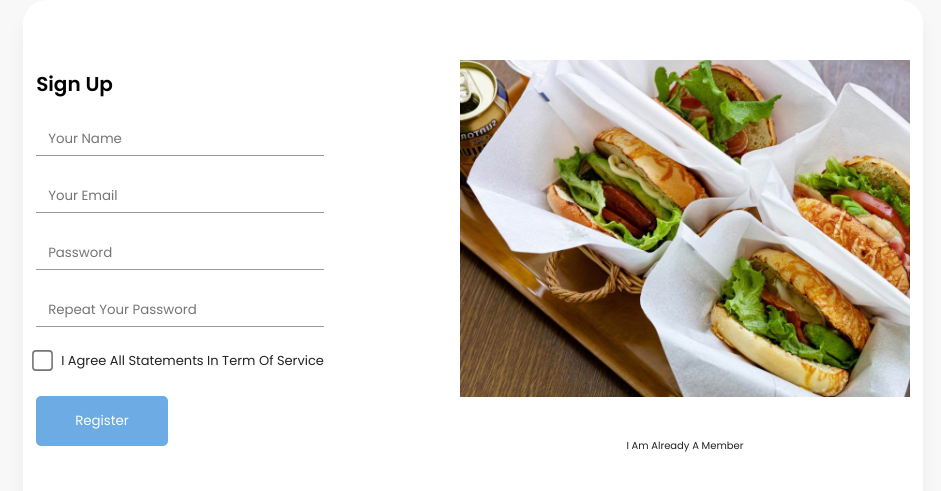
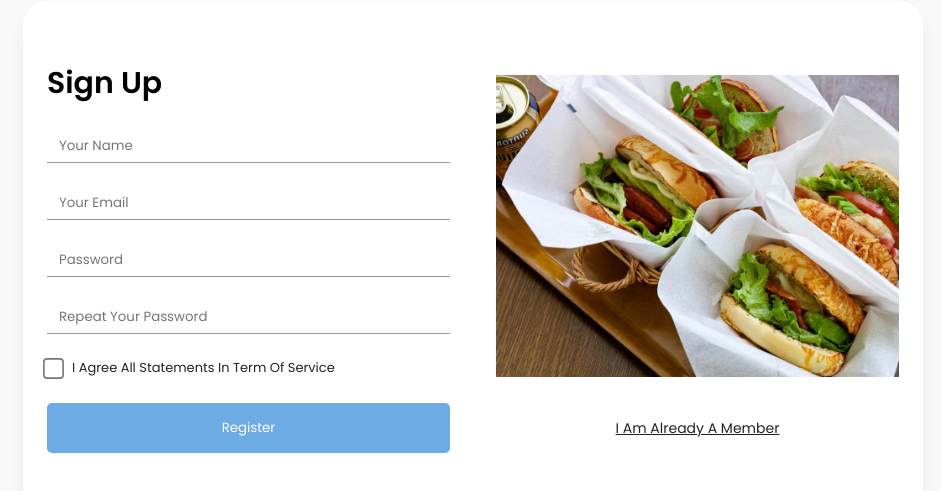
Before and after one commit to anhpd17/nutrition-client, a Vue app: page /signup in a window 1280 px wide. Shown: the part 143-634 px from the top of the page, without its empty margins (167-1108 px from the left). Built offline with nearby package versions, Linux system fonts and the light colour scheme.

Commit message:
fix: sửa css

```diff
--- a/src/views/Login.vue
+++ b/src/views/Login.vue
@@ -3,10 +3,13 @@
         <div class="wrapper">
             <div class="img-block">
                 <img
-                    src="https://colorlib.com/etc/regform/colorlib-regform-7/images/signin-image.jpg"
+                    src="../assets/images/diet_blog1.jpg"
                     alt=""
+                    style="width: 100%; height: 100%"
                 />
-                <h2>Create an account</h2>
+                <router-link to="/signup">
+                    <h2>Create an account</h2>
+                </router-link>
             </div>
             <div class="info-block">
                 <h1 class="form-title">Sign up</h1>
@@ -22,7 +25,9 @@
                     <input type="checkbox" name="" id="tick" />
                     <label for="tick">Remember me</label>
                 </div>
-                <button class="login-btn">Log in</button>
+                <router-link to="/">
+                    <button class="login-btn">Log in</button>
+                </router-link>
             </div>
         </div>
     </div>
@@ -45,13 +50,13 @@
     width: 800px;
     height: 500px;
     display: flex;
+    column-gap: 46px;
     justify-content: space-between;
     align-items: center;
 }
-
 .form-title {
-    text-align: left;
-    margin: 0 0 33px;
+    text-align: center;
+    margin-bottom: 33px;
     font-size: 40px;
     color: black;
 }
@@ -61,22 +66,20 @@
 .input-group label {
     display: block;
     margin-bottom: 6px;
-    font-size: 24px;
+    font-size: 14px;
     color: black;
-    font-weight: lighter;
 }
 .input-group input {
-    display: block;
+    width: 100%;
     padding: 8px 12px;
     border: 0;
     border-bottom: 1px solid #999;
     outline: none;
-    width: calc(100% - 24px);
 }
 
 .login-btn {
     display: block;
-    width: 40%;
+    width: 100%;
     padding: 15px 39px;
     background-color: #6dabe4;
     font-size: 15px;
@@ -87,22 +90,20 @@
     margin: 40px 0;
     cursor: pointer;
 }
-.img-block {
-    width: 45%;
-    display: inline-block;
-    margin: 0 0 0 40px;
-}
-
 .info-block {
-    width: 40%;
-    display: inline-block;
-    margin: 0 40px 0 0;
+    width: 50%;
 }
 
 .box-group {
     margin: 20px 0;
+    display: flex;
+    align-items: center;
+    column-gap: 8px;
+    font-size: 14px;
 }
-
+.img-block{
+    width: 50%;
+}
 .img-block h2 {
     font-size: 15px;
     display: flex;
--- a/src/views/Signup.vue
+++ b/src/views/Signup.vue
@@ -60,7 +60,9 @@
                     alt=""
                     style="width: 100%; height: 100%"
                 />
-                <a href="#">I am already a member</a>
+                <router-link to="/login">
+                    <p>I am already a member</p>
+                </router-link>
             </div>
         </div>
     </div>
@@ -77,14 +79,14 @@
 }
 .wrapper {
     border-radius: 24px;
-    padding: 60px 0;
+    padding: 60px 24px;
     background-color: #fff;
     width: 900px;
     box-shadow: 0 15px 16.83px 0.17px rgba(0, 0, 0, 0.05);
     display: flex;
     justify-content: center;
     align-items: center;
-    column-gap: 136px;
+    column-gap: 46px;
 }
 .input-group {
     display: flex;
@@ -118,11 +120,20 @@
     border-radius: 5px;
     margin-top: 25px;
     cursor: pointer;
+    width: 100%;
 }
-.signup-right a {
+.signup-left{
+    width: 50%;
+}
+.signup-left > h1{
+    font-size: 30px;
+}
+.signup-right p {
     display: block;
     text-align: center;
     color: #222;
     margin-top: 36px;
+    font-size: 14px;
+    text-decoration: underline;
 }
 </style>
```
